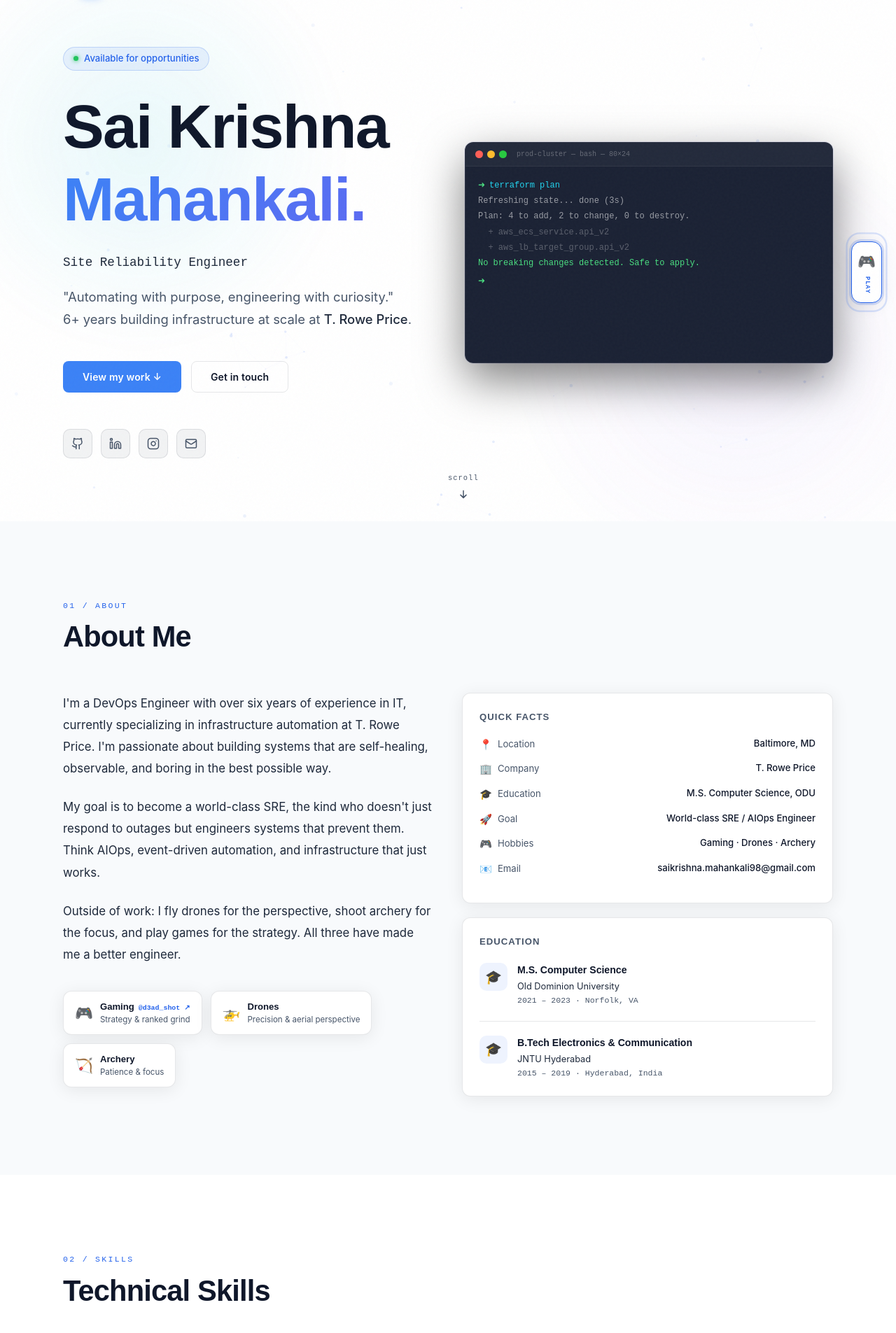
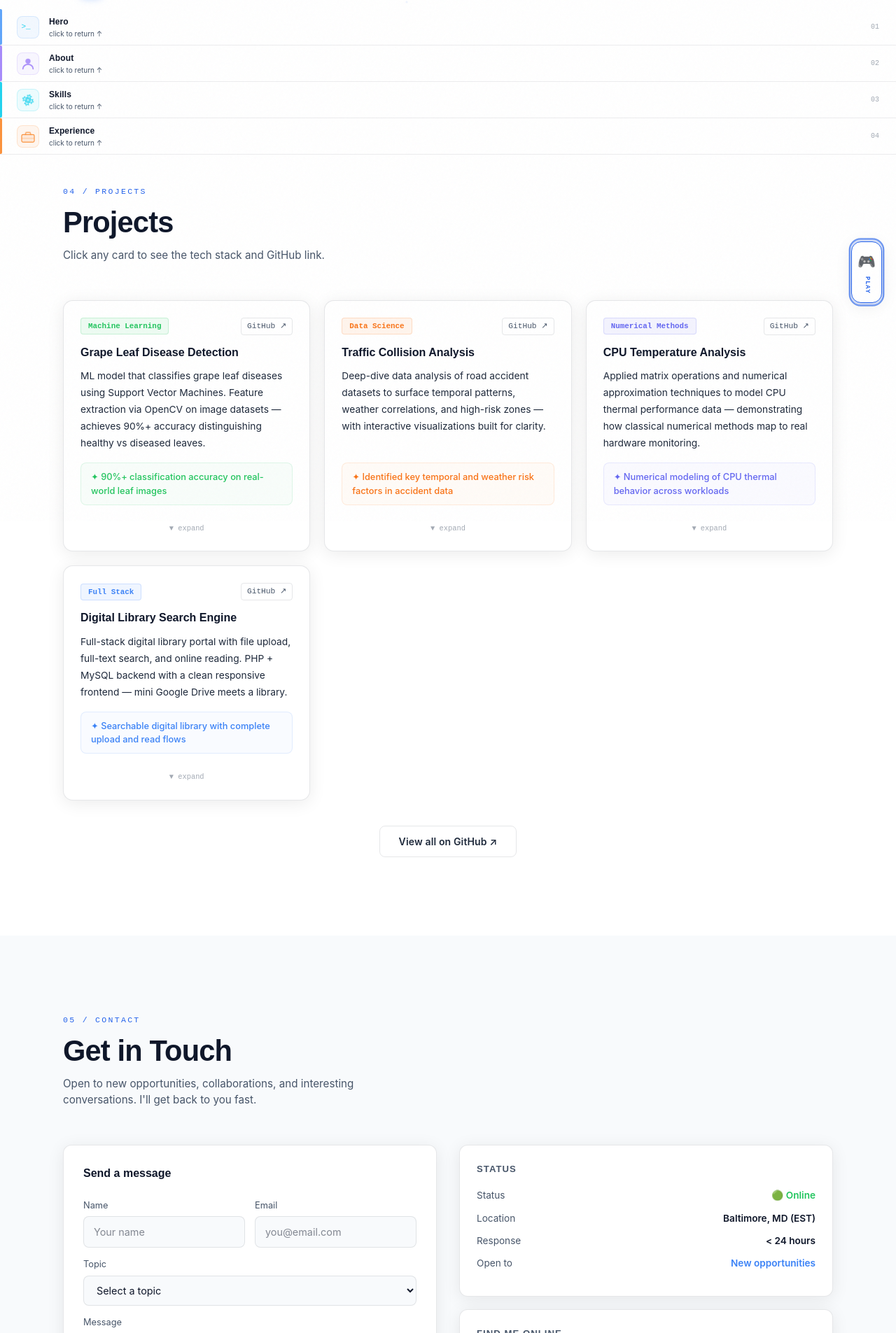
Before and after one commit to skmahankali/sai-krishna-mahankali, a React (Vite) app: page / in a window 1280 px wide. Shown: the part 55-1960 px from the top of the page at 70% size. Built offline with nearby package versions, Linux system fonts and the light colour scheme.

Commit message:
feat: wire SectionCollapseProvider, CollapsedBarsOverlay, and CollapsibleSection into App

```diff
--- a/src/App.tsx
+++ b/src/App.tsx
@@ -10,6 +10,9 @@ import Contact from './components/Contact'
 import DevGame from './components/DevGame'
 import EasterEgg from './components/EasterEgg'
 import ParticleWeb from './components/ParticleWeb'
+import { SectionCollapseProvider } from './context/SectionCollapseContext'
+import CollapsedBarsOverlay from './components/CollapsedBarsOverlay'
+import CollapsibleSection from './components/CollapsibleSection'
 
 function App() {
   // Default to system preference
@@ -44,6 +47,7 @@ function App() {
   }
 
   return (
+    <SectionCollapseProvider>
     <ThemeContext.Provider value={theme}>
       <div
         className="min-h-screen grid-bg noise"
@@ -56,13 +60,14 @@ function App() {
       >
         <ParticleWeb />
         <Navbar />
+        <CollapsedBarsOverlay />
         <main style={{ position: 'relative', zIndex: 1 }}>
-          <Hero />
-          <About />
-          <Skills />
-          <Experience />
-          <Projects />
-          <Contact />
+          <CollapsibleSection sectionId="hero"><Hero /></CollapsibleSection>
+          <CollapsibleSection sectionId="about"><About /></CollapsibleSection>
+          <CollapsibleSection sectionId="skills"><Skills /></CollapsibleSection>
+          <CollapsibleSection sectionId="experience"><Experience /></CollapsibleSection>
+          <CollapsibleSection sectionId="projects"><Projects /></CollapsibleSection>
+          <CollapsibleSection sectionId="contact"><Contact /></CollapsibleSection>
         </main>
 
         <footer
@@ -85,6 +90,7 @@ function App() {
         <EasterEgg />
       </div>
     </ThemeContext.Provider>
+    </SectionCollapseProvider>
   )
 }
 
```
